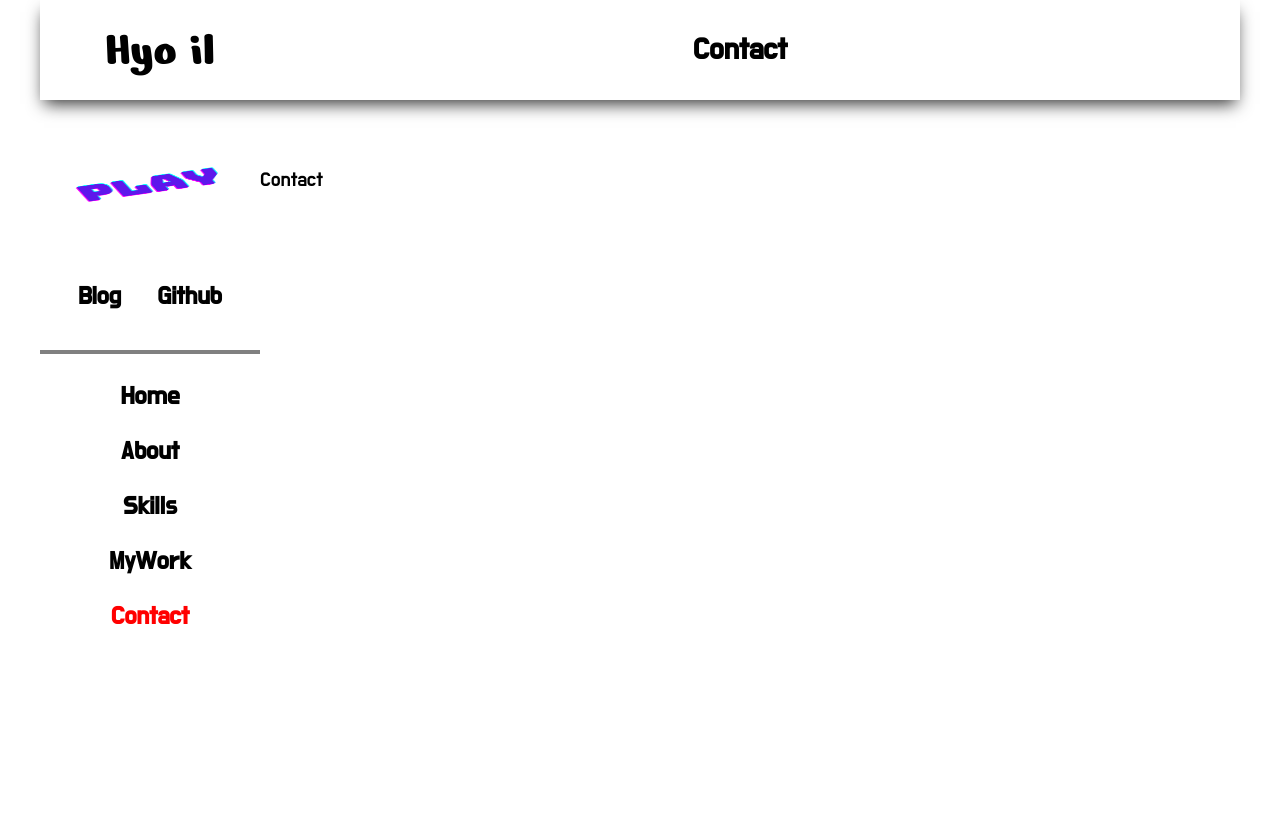
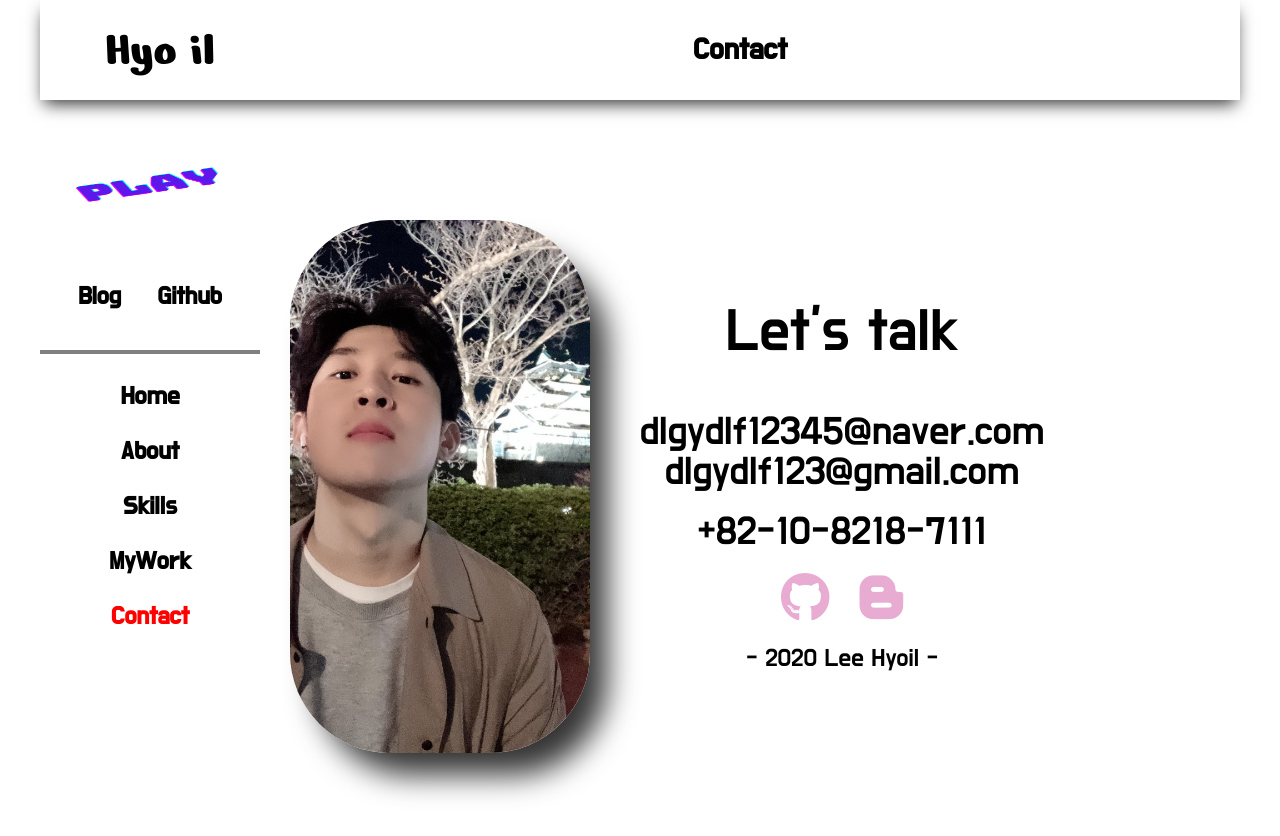
Before and after one commit to hyoilll/portfolio-react, a React (Create React App) app: page /Contact in a window 1280 px wide. Shown: the top 836 px of the page. Built offline with nearby package versions, Linux system fonts and the light colour scheme.

Commit message:
Contact end

```diff
--- a/src/App.js
+++ b/src/App.js
@@ -6,7 +6,7 @@ import MyRouter from "./MyRouter";
 
 const Main = styled("div")`
   width: 1200px;
-  height: 1800px;
+  height: 1000px;
   margin: 0 auto;
   font-family: "Do Hyeon", sans-serif;
 `;
--- a/src/Component/History.js
+++ b/src/Component/History.js
@@ -25,7 +25,6 @@ const Period = styled("div")`
 `;
 
 const History = ({ img, title, period }) => {
-  console.log(img);
   return (
     <Container>
       <Photo src={img}></Photo>
--- a/src/Routes/About.js
+++ b/src/Routes/About.js
@@ -7,7 +7,7 @@ import Kia from "../photo/kia.png";
 import Kit from "../photo/kit.png";
 
 const Container = styled("div")`
-  margin: 150px 0 0 220px;
+  margin: 150px 0 100px 220px;
   width: 950px;
   height: 100%;
 `;
--- a/src/Routes/Contact.js
+++ b/src/Routes/Contact.js
@@ -1,14 +1,93 @@
 import React from "react";
 import styled from "styled-components";
+import HyoilImg from "../photo/kakao.jpg";
 
 const Container = styled("div")`
-  margin: 150px 0 0 220px;
+  margin: 200px 0 0 250px;
   width: 950px;
   height: 100%;
+  display: flex;
+  align-items: center;
+`;
+
+const Photo = styled("img")`
+  width: 300px;
+  border-radius: 100px;
+  box-shadow: 22px 27px 30px -5px rgba(0, 0, 0, 0.8);
+  margin-right: 50px;
+`;
+
+const Description = styled("div")`
+  font-size: 40px;
+  text-align: center;
+`;
+
+const Links = styled("div")`
+  margin: 20px 0;
+  font-size: 50px;
+  color: #e8acd3;
+`;
+
+const Link = styled("a")`
+  :hover i {
+    transform: scale(1.15);
+    color: red;
+  }
+`;
+
+const Icon = styled("i")`
+  transition: all 0.3s ease-in-out;
+`;
+
+const Title = styled("h1")`
+  font-size: 60px;
+  margin-bottom: 50px;
+`;
+
+const Mail = styled("div")`
+  margin-bottom: 20px;
+`;
+
+const Phone = styled("div")``;
+
+const Name = styled("div")`
+  font-size: 25px;
 `;
 
 const Contact = () => {
-  return <Container>Contact</Container>;
+  return (
+    <Container>
+      <Photo src={HyoilImg}></Photo>
+      <Description>
+        <Title className="title">Let's talk</Title>
+        <Mail>
+          <div className="Email">dlgydlf12345@naver.com</div>
+          <div className="Gmail">dlgydlf123@gmail.com</div>
+        </Mail>
+        <Phone className="phoneNumber">+82-10-8218-7111</Phone>
+        <Links>
+          <Link
+            className="github"
+            href="https://blog.naver.com/dlgydlf12345"
+            target="_blank"
+            rel="noopener noreferrer"
+            style={{ marginRight: "30px" }}
+          >
+            <Icon className="fab fa-github"></Icon>
+          </Link>
+          <Link
+            className="blog"
+            href="https://github.com/hyoilll"
+            target="_blank"
+            rel="noopener noreferrer"
+          >
+            <Icon className="fab fa-blogger-b"></Icon>
+          </Link>
+        </Links>
+        <Name className="version">- 2020 Lee Hyoil -</Name>
+      </Description>
+    </Container>
+  );
 };
 
 export default Contact;
```
Also changed, not shown: src/photo/kakao.jpg (added), 1 other file (tests, documents, lock files or other folders).
